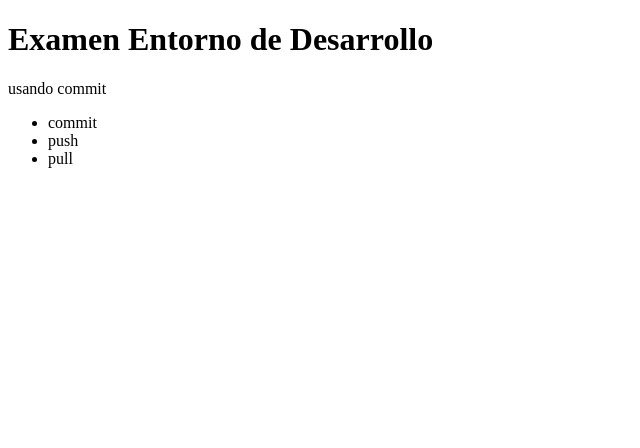
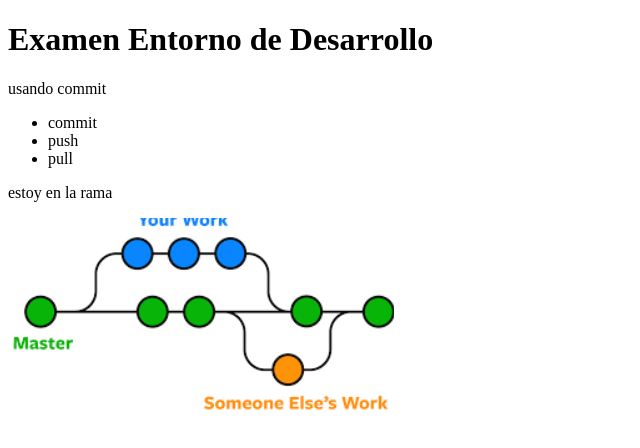
Before and after one commit to startcode1985/examenEntorno, a plain HTML site: page index.html in a window 1280 px wide. Shown: the whole page, without its empty margins (0-640 px from the left). Drawn offline with Linux system fonts and the light colour scheme.

Commit message:
cambios en la rama

```diff
--- a/index.html
+++ b/index.html
@@ -13,5 +13,8 @@
         <li>push</li>
         <li>pull</li>
     </ul>
+    <p>estoy en la rama</p>
+    <img src="img/Captura de pantalla 2024-02-23 160110.png" alt="imagen">
+
 </body>
 </html>
```
Also changed, not shown: img/Captura de pantalla 2024-02-23 160110.png (added).
